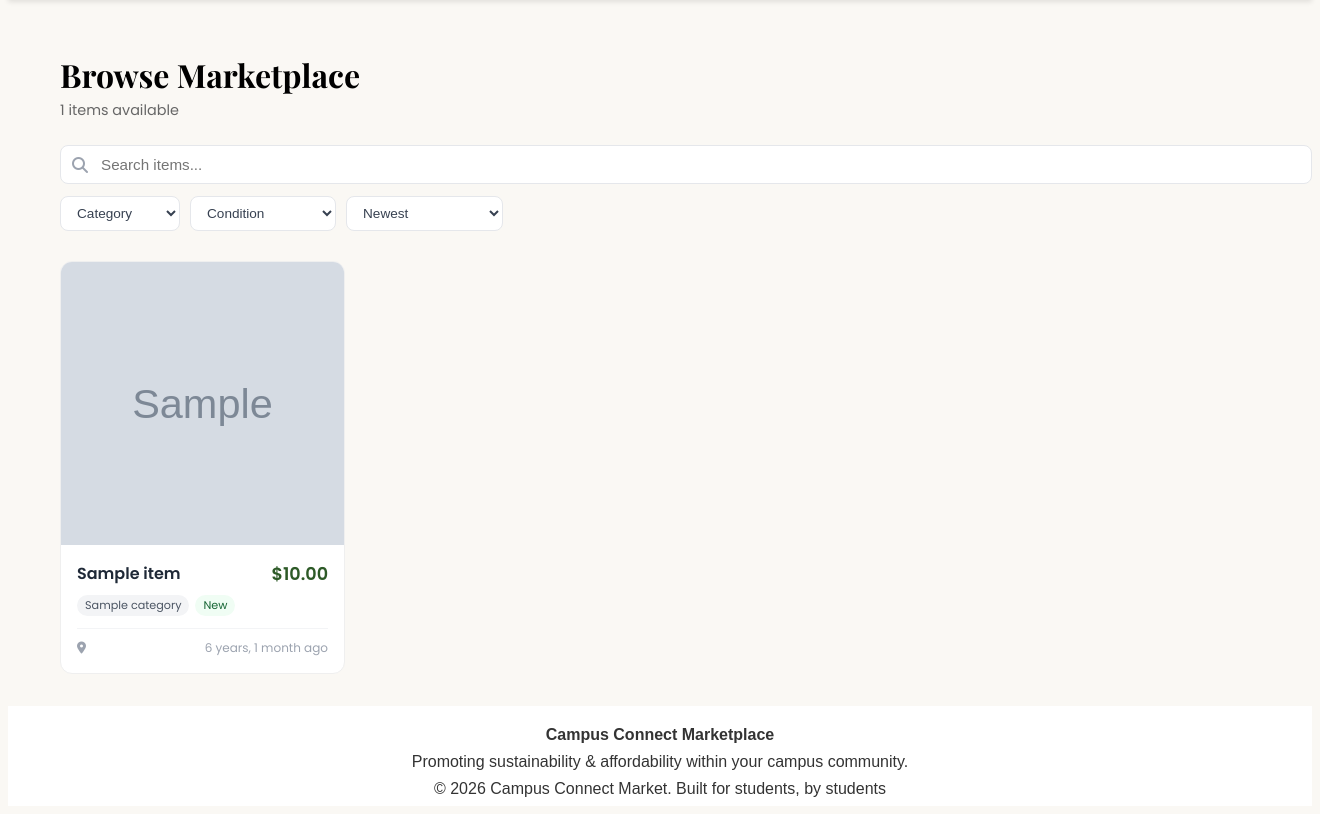
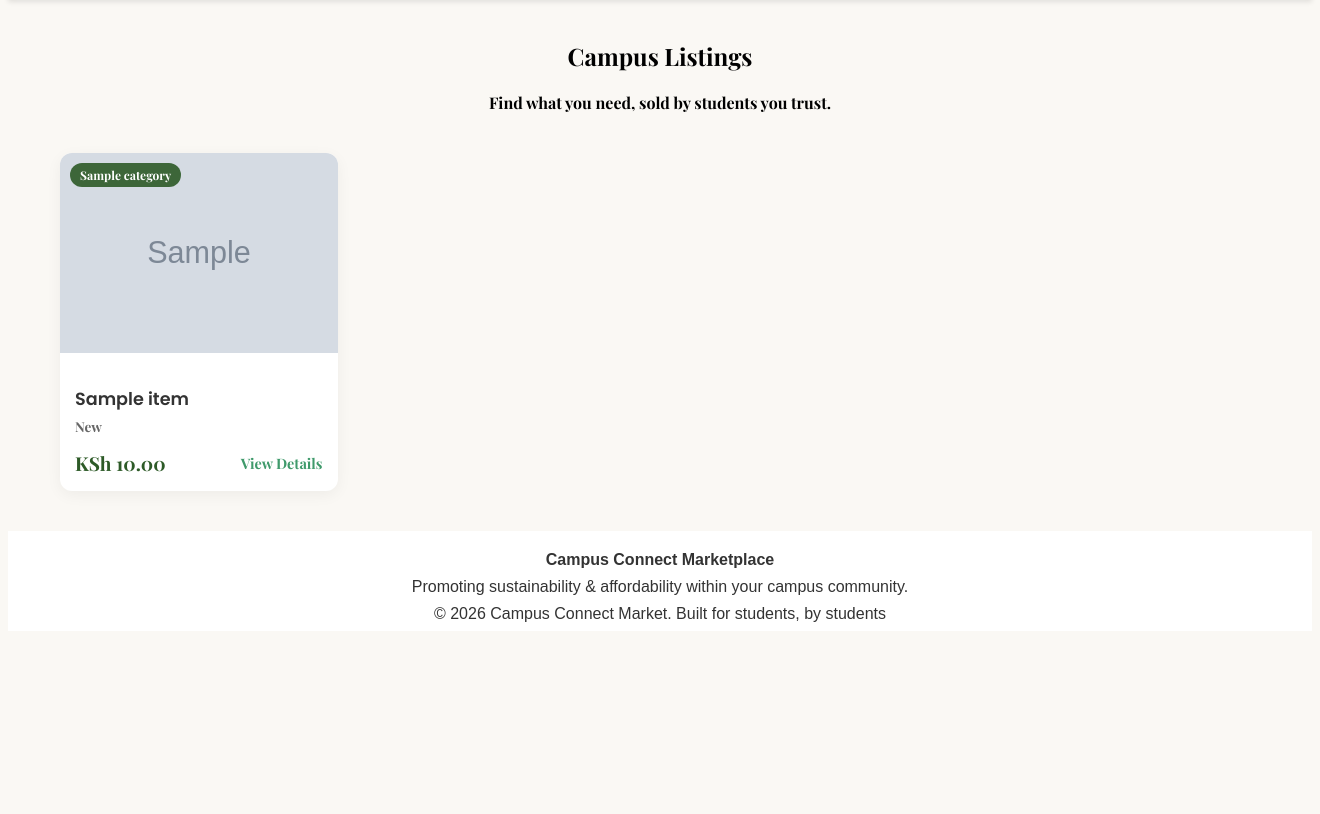
Before and after one commit to XAIMOH001/ccmarket, a Django app: template templates/items.html in a window 1320 px wide. Shown: the part 68-882 px from the top of the page. After the commit the page ends 690 px from the top, so only its background shows below. Run offline with Django 5.2, Linux system fonts and the light colour scheme; the template is opened without the code that fills it: values that come from a table or form of the project are taken from there, others are empty; tables that the repository leaves empty hold one stand-in row (values such as "Sample post"); grey boxes marked "Sample" are stand-in pictures.

```diff
--- a/ccmapp/views.py
+++ b/ccmapp/views.py
@@ -1,6 +1,7 @@
 from django.shortcuts import render, redirect
 from django.contrib.auth.forms import UserCreationForm
 from django.contrib import messages
+from .models import Item
 
 from django.contrib.auth.decorators import login_required
 
@@ -29,7 +30,8 @@ def register(request):
     return render(request, 'register.html', {'form': form})
 
 def items(request):
-    return render(request, 'items.html')
+    items = Item.objects.filter(is_sold=False).order_by('-created_at')
+    return render(request, 'items.html', {'items': items})
 
 def sell(request):
     return render(request, 'sell.html')
--- a/static/css/items.css
+++ b/static/css/items.css
@@ -1,156 +1,85 @@
-/* Container */
-.container {
+.browse-section {
     max-width: 1200px;
-    margin: 0 auto;
-    padding: 32px 16px;
-    font-family: 'Poppins', sans-serif;
+    margin: 40px auto;
+    padding: 0 20px;
 }
 
-.browse-header h1 {
-    font-family: 'Playfair Display', serif;
-    font-size: 2rem;
-    font-weight: 700;
-    margin-bottom: 4px;
+.browse-header {
+    text-align: center;
+    margin-bottom: 40px;
 }
 
-.item-count {
-    color: #666;
-    font-size: 0.9rem;
-    margin-bottom: 24px;
+.items-grid {
+    display: grid;
+    grid-template-columns: repeat(auto-fill, minmax(250px, 1fr));
+    gap: 30px;
 }
 
-/* Search & Filter Bar */
-.filter-section {
-    display: flex;
-    flex-direction: column;
-    gap: 12px;
-    margin-bottom: 30px;
+.item-card {
+    background: #fff;
+    border-radius: 12px;
+    overflow: hidden;
+    box-shadow: 0 4px 15px rgba(0,0,0,0.05);
+    transition: transform 0.3s ease;
 }
 
-.search-wrapper {
-    position: relative;
-    width: 100%;
+.item-card:hover {
+    transform: translateY(-5px);
 }
 
-.search-icon {
-    position: absolute;
-    left: 12px;
-    top: 50%;
-    transform: translateY(-50%);
-    color: #9ca3af;
+.item-image {
+    position: relative;
+    height: 200px;
 }
 
-.search-input {
+.item-image img {
     width: 100%;
-    padding: 10px 10px 10px 40px;
-    border: 1px solid #e5e7eb;
-    border-radius: 8px;
-    font-size: 0.95rem;
+    height: 100%;
+    object-fit: cover; /* Keeps image from looking squashed */
 }
 
-.filter-controls {
-    display: flex;
-    gap: 10px;
-    flex-wrap: wrap;
+.item-category {
+    position: absolute;
+    top: 10px;
+    left: 10px;
+    background: rgba(45, 90, 39, 0.9);
+    color: white;
+    padding: 4px 10px;
+    border-radius: 20px;
+    font-size: 12px;
 }
 
-.filter-dropdown {
-    padding: 8px 12px;
-    border: 1px solid #e5e7eb;
-    border-radius: 8px;
-    background: white;
-    font-size: 0.85rem;
-    color: #374151;
-    min-width: 120px;
+.item-details {
+    padding: 15px;
 }
 
-/* Listings Grid - Responsive */
-.listings-grid {
-    display: grid;
-    grid-template-columns: repeat(auto-fill, minmax(260px, 1fr));
-    gap: 20px;
+.item-details h3 {
+    font-family: 'Poppins', sans-serif;
+    font-size: 1.1rem;
+    margin-bottom: 5px;
+    color: #333;
 }
 
-/* Individual Card Styling */
-.listing-card {
-    background: white;
-    border-radius: 12px;
-    overflow: hidden;
-    border: 1px solid #efefef;
-    transition: transform 0.2s, box-shadow 0.2s;
+.item-condition {
+    font-size: 0.85rem;
+    color: #666;
+    margin-bottom: 15px;
 }
 
-.listing-card:hover {
-    transform: translateY(-4px);
-    box-shadow: 0 10px 15px -3px rgba(0, 0, 0, 0.1);
+.item-footer {
+    display: flex;
+    justify-content: space-between;
+    align-items: center;
 }
 
-.card-image {
-    width: 100%;
-    aspect-ratio: 1 / 1; /* Makes images perfectly square like your image */
-    overflow: hidden;
+.item-price {
+    font-weight: 700;
+    color: #2D5A27;
+    font-size: 1.2rem;
 }
 
-.card-image img {
-    width: 100%;
-    height: 100%;
-    object-fit: cover;
+.view-btn {
+    font-size: 0.9rem;
+    font-weight: 600;
+    color: #3f9a6b;
 }
-
-.card-content {
-    padding: 16px;
-}
-
-.card-header {
-    display: flex;
-    justify-content: space-between;
-    align-items: flex-start;
-    margin-bottom: 8px;
-}
-
-.card-title {
-    font-size: 1rem;
-    font-weight: 600;
-    color: #1f2937;
-    margin: 0;
-}
-
-.card-price {
-    font-size: 1.1rem;
-    font-weight: 700;
-    color: #2D5A27; /* Sustainable Green */
-}
-
-/* Badges */
-.card-badges {
-    display: flex;
-    gap: 6px;
-    margin-bottom: 12px;
-}
-
-.badge {
-    padding: 2px 8px;
-    border-radius: 12px;
-    font-size: 0.7rem;
-    font-weight: 500;
-}
-
-.category-badge {
-    background-color: #f3f4f6;
-    color: #4b5563;
-}
-
-.condition-badge {
-    background-color: #f0fdf4; /* Light Green */
-    color: #166534;
-}
-
-/* Footer */
-.card-footer {
-    display: flex;
-    justify-content: space-between;
-    font-size: 0.75rem;
-    color: #9ca3af;
-    border-top: 1px solid #f3f4f6;
-    padding-top: 10px;
-}
--- a/templates/items.html
+++ b/templates/items.html
@@ -6,64 +6,36 @@
 {% endblock %}
 
 {% block content %}
-<div class="container">
+<section class="browse-section">
     <div class="browse-header">
-        <h1>Browse Marketplace</h1>
-        <p class="item-count">{{ items|length }} items available</p>
+        <h1>Campus Listings</h1>
+        <p>Find what you need, sold by students you trust.</p>
     </div>
-
-    <div class="filter-section">
-        <div class="search-wrapper">
-            <i class="fas fa-search search-icon"></i>
-            <input type="text" placeholder="Search items..." class="search-input">
-        </div>
-
-        <div class="filter-controls">
-            <select class="filter-dropdown">
-                <option>Category</option>
-                <option>Books</option>
-                <option>Electronics</option>
-                <option>Clothing</option>
-            </select>
-
-            <select class="filter-dropdown">
-                <option>Condition</option>
-                <option>New</option>
-                <option>Used - Like New</option>
-                <option>Used - Good</option>
-                <option>Used - Fair</option>
-            </select>
-
-            <select class="filter-dropdown">
-                <option>Newest</option>
-                <option>Price: Low to High</option>
-                <option>Price: High to Low</option>
-            </select>
-        </div>
-    </div>
-
-    <div class="listings-grid">
+    <div class="items-grid">
         {% for item in items %}
-        <div class="listing-card">
-            <div class="card-image">
-                <img src="{{ item.image.url }}" alt="{{ item.title }}">
-            </div>
-            <div class="card-content">
-                <div class="card-header">
-                    <h3 class="card-title">{{ item.title }}</h3>
-                    <span class="card-price">${{ item.price }}</span>
+            <div class="item-card">
+                <div class="item-image">
+                    {% if item.image %}
+                        <img src="{{ item.image.url }}" alt="{{ item.title }}">
+                    {% else %}
+                        <img src="{% static 'images/placeholder.png' %}" alt="No image">
+                    {% endif %}
+                    <span class="item-category">{{ item.category.name }}</span>
                 </div>
-                <div class="card-badges">
-                    <span class="badge category-badge">{{ item.category }}</span>
-                    <span class="badge condition-badge">{{ item.condition }}</span>
-                </div>
-                <div class="card-footer">
-                    <span class="location"><i class="fas fa-map-marker-alt"></i> {{ item.location }}</span>
-                    <span class="timestamp">{{ item.created_at|timesince }} ago</span>
+                <div class="item-details">
+                    <h3>{{ item.title }}</h3>
+                    <p class="item-condition">{{ item.condition }}</p>
+                    <div class="item-footer">
+                        <span class="item-price">KSh {{ item.price }}</span>
+                        <a href="#" class="view-btn">View Details</a>
+                    </div>
                 </div>
             </div>
-        </div>
+        {% empty %}
+            <div class="no-items">
+                <p>No items found. Be the first to <a href="{% url 'sell' %}">list something!</a></p>
+            </div>
         {% endfor %}
     </div>
-</div>
+</section>
 {% endblock %}
```
